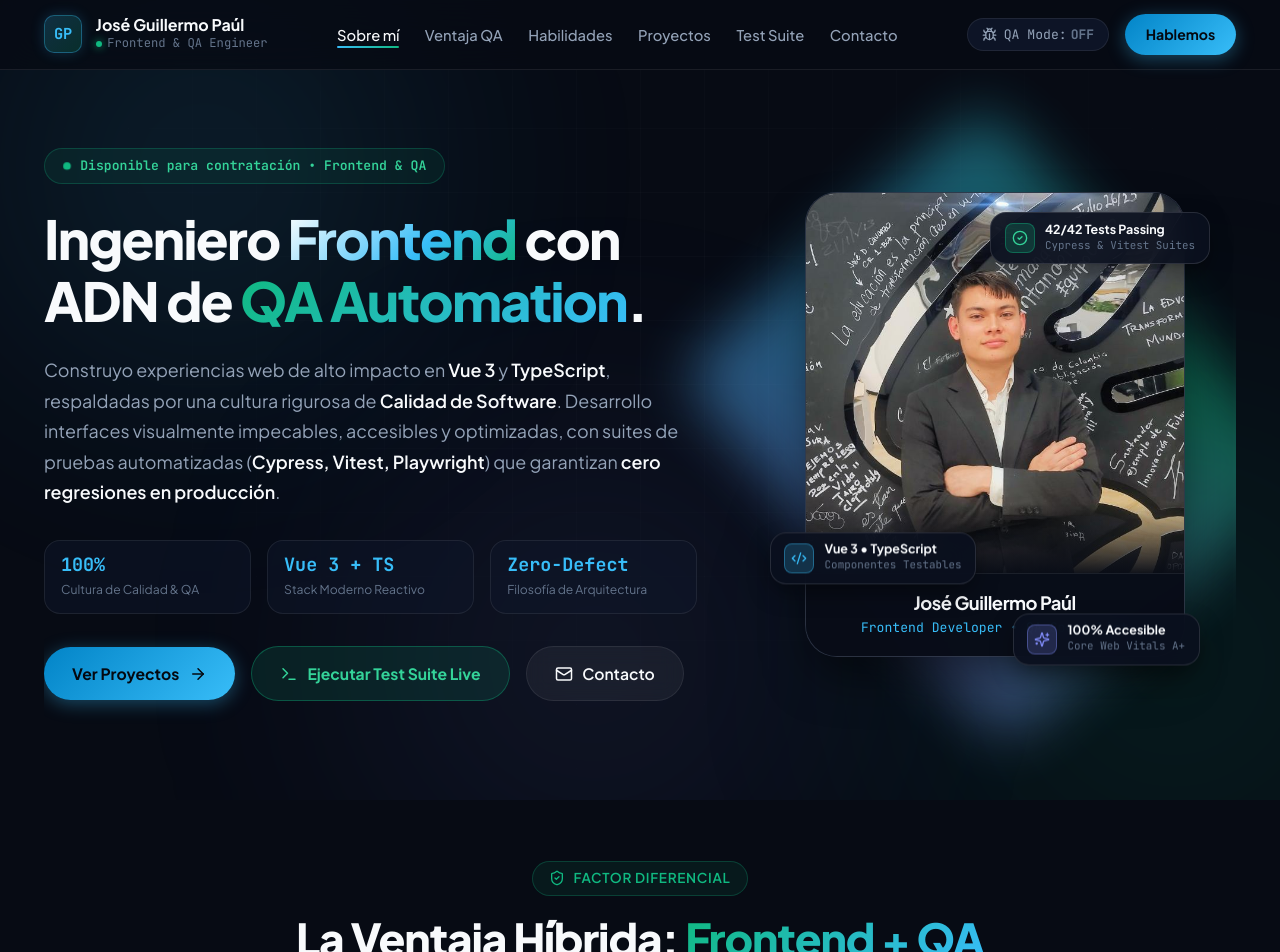
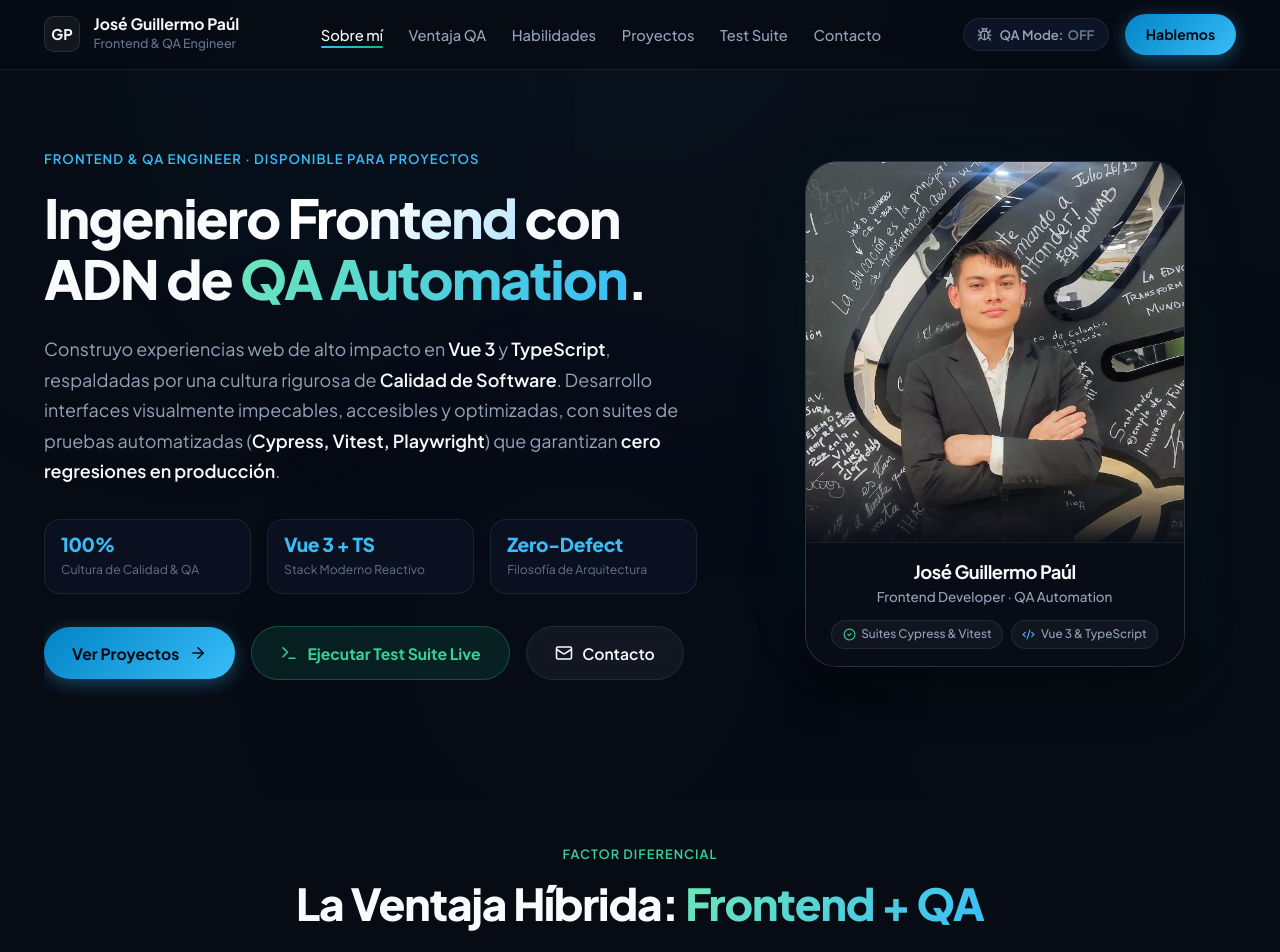
Before and after one commit to Guiller022005/GuillerPorfolio, a Vue app: page / in a window 1280 px wide. Shown: the top 952 px of the page. Built offline with nearby package versions, Linux system fonts and the light colour scheme.

Commit message:
refactor: update UI styling, typography, and portfolio projects showcasing SpinApp

```diff
--- a/src/App.vue
+++ b/src/App.vue
@@ -110,8 +110,8 @@ const currentYear = computed(() => new Date().getFullYear());
   z-index: 999;
   padding: 0.55rem 1.5rem;
   box-shadow: 0 4px 20px rgba(16, 185, 129, 0.35);
-  font-family: var(--font-mono);
-  font-size: 0.8rem;
+  font-family: var(--font-sans);
+  font-size: 0.82rem;
 }
 
 .banner-inner {
@@ -146,6 +146,7 @@ const currentYear = computed(() => new Date().getFullYear());
   padding: 1px 5px;
   border-radius: 4px;
   font-weight: 700;
+  font-family: var(--font-mono);
 }
 
 .banner-actions {
@@ -167,8 +168,8 @@ const currentYear = computed(() => new Date().getFullYear());
   color: #040810;
   padding: 0.2rem 0.6rem;
   border-radius: var(--radius-pill);
-  font-family: var(--font-mono);
-  font-size: 0.72rem;
+  font-family: var(--font-sans);
+  font-size: 0.75rem;
   font-weight: 700;
   cursor: pointer;
 }
@@ -193,7 +194,8 @@ const currentYear = computed(() => new Date().getFullYear());
   color: var(--primary);
   text-decoration: none;
   font-size: 0.84rem;
-  font-family: var(--font-mono);
+  font-family: var(--font-sans);
+  font-weight: 500;
   transition: color var(--transition-fast);
 }
 
--- a/src/components/NavBar.vue
+++ b/src/components/NavBar.vue
@@ -6,10 +6,7 @@
         <span class="brand-monogram">GP</span>
         <div class="brand-info">
           <span class="brand-name">José Guillermo Paúl</span>
-          <span class="brand-role">
-            <span class="status-dot"></span>
-            Frontend & QA Engineer
-          </span>
+          <span class="brand-role">Frontend & QA Engineer</span>
         </div>
       </a>
 
@@ -195,19 +192,19 @@ onUnmounted(() => {
 }
 
 .brand-monogram {
-  width: 38px;
-  height: 38px;
+  width: 36px;
+  height: 36px;
   display: flex;
   align-items: center;
   justify-content: center;
   border-radius: var(--radius-sm);
-  background: linear-gradient(135deg, rgba(56, 189, 248, 0.2), rgba(16, 185, 129, 0.2));
-  border: 1px solid rgba(56, 189, 248, 0.35);
-  font-family: var(--font-mono);
-  font-weight: 800;
-  font-size: 0.95rem;
-  color: var(--primary);
-  box-shadow: 0 0 14px rgba(56, 189, 248, 0.2);
+  background: rgba(255, 255, 255, 0.05);
+  border: 1px solid rgba(255, 255, 255, 0.1);
+  font-family: var(--font-sans);
+  font-weight: 700;
+  font-size: 0.92rem;
+  color: var(--text-main);
+  transition: all var(--transition-smooth);
 }
 
 .brand-info {
@@ -217,32 +214,17 @@ onUnmounted(() => {
 
 .brand-name {
   font-weight: 700;
-  font-size: 1rem;
+  font-size: 0.98rem;
   color: var(--text-main);
   line-height: 1.2;
 }
 
 .brand-role {
-  display: flex;
-  align-items: center;
-  gap: 0.35rem;
-  font-size: 0.76rem;
-  font-family: var(--font-mono);
+  display: block;
+  font-size: 0.78rem;
+  font-family: var(--font-sans);
+  font-weight: 500;
   color: var(--text-muted);
-}
-
-.status-dot {
-  width: 6px;
-  height: 6px;
-  border-radius: 50%;
-  background: var(--accent-qa);
-  box-shadow: 0 0 8px var(--accent-qa);
-  animation: pulseDot 2s infinite ease-in-out;
-}
-
-@keyframes pulseDot {
-  0%, 100% { opacity: 1; transform: scale(1); }
-  50% { opacity: 0.4; transform: scale(0.85); }
 }
 
 /* Nav Links */
@@ -302,7 +284,8 @@ onUnmounted(() => {
   border: 1px solid var(--border-subtle);
   color: var(--text-secondary);
   font-size: 0.82rem;
-  font-family: var(--font-mono);
+  font-family: var(--font-sans);
+  font-weight: 600;
   cursor: pointer;
   transition: all var(--transition-smooth);
   white-space: nowrap;
@@ -421,7 +404,7 @@ onUnmounted(() => {
 
 .mobile-qa-sub {
   font-size: 0.74rem;
-  font-family: var(--font-mono);
+  font-family: var(--font-sans);
   color: var(--text-muted);
 }
 
--- a/src/components/Profile.vue
+++ b/src/components/Profile.vue
@@ -3,11 +3,8 @@
     <div class="hero-grid">
       <!-- Left Column: Copy, Value Prop & CTAs -->
       <div class="hero-content">
-        <!-- Status / Role Pill -->
-        <div class="status-badge" data-testid="hero-status-badge">
-          <span class="pulse-indicator"></span>
-          <span>Disponible para contratación • Frontend & QA</span>
-        </div>
+        <!-- Hero Overline / Kicker -->
+        <span class="hero-kicker" data-testid="hero-kicker">Frontend & QA Engineer · Disponible para proyectos</span>
 
         <!-- Main Heading -->
         <h1 class="hero-title" data-testid="hero-heading">
@@ -75,40 +72,18 @@
 
             <div class="avatar-footer">
               <h2 class="avatar-name">José Guillermo Paúl</h2>
-              <p class="avatar-title">Frontend Developer • QA Specialist</p>
-            </div>
-          </div>
+              <p class="avatar-title">Frontend Developer · QA Automation</p>
 
-          <!-- Floating Badge 1: QA Tests Passing -->
-          <div class="floating-chip chip-top-right" data-testid="hero-chip-qa">
-            <div class="chip-icon-box chip-emerald">
-              <CheckCircle2 :size="16" />
-            </div>
-            <div class="chip-text">
-              <span class="chip-main">42/42 Tests Passing</span>
-              <span class="chip-sub">Cypress & Vitest Suites</span>
-            </div>
-          </div>
-
-          <!-- Floating Badge 2: Tech Stack -->
-          <div class="floating-chip chip-bottom-left" data-testid="hero-chip-tech">
-            <div class="chip-icon-box chip-cyan">
-              <Code2 :size="16" />
-            </div>
-            <div class="chip-text">
-              <span class="chip-main">Vue 3 • TypeScript</span>
-              <span class="chip-sub">Componentes Testables</span>
-            </div>
-          </div>
-
-          <!-- Floating Badge 3: Lighthouse Score -->
-          <div class="floating-chip chip-bottom-right" data-testid="hero-chip-score">
-            <div class="chip-icon-box chip-purple">
-              <Sparkles :size="16" />
-            </div>
-            <div class="chip-text">
-              <span class="chip-main">100% Accesible</span>
-              <span class="chip-sub">Core Web Vitals A+</span>
+              <div class="avatar-tags">
+                <span class="avatar-tag">
+                  <CheckCircle2 :size="13" class="tag-icon-emerald" />
+                  <span>Suites Cypress & Vitest</span>
+                </span>
+                <span class="avatar-tag">
+                  <Code2 :size="13" class="tag-icon-cyan" />
+                  <span>Vue 3 & TypeScript</span>
+                </span>
+              </div>
             </div>
           </div>
         </div>
@@ -118,7 +93,7 @@
 </template>
 
 <script setup lang="ts">
-import { ArrowRight, Terminal, Mail, CheckCircle2, Code2, Sparkles } from 'lucide-vue-next';
+import { ArrowRight, Terminal, Mail, CheckCircle2, Code2 } from 'lucide-vue-next';
 </script>
 
 <style scoped>
@@ -142,34 +117,14 @@ import { ArrowRight, Terminal, Mail, CheckCircle2, Code2, Sparkles } from 'lucid
   gap: 1.5rem;
 }
 
-.status-badge {
+.hero-kicker {
   align-self: flex-start;
-  display: inline-flex;
-  align-items: center;
-  gap: 0.6rem;
-  padding: 0.4rem 1.1rem;
-  border-radius: var(--radius-pill);
-  background: rgba(16, 185, 129, 0.08);
-  border: 1px solid rgba(16, 185, 129, 0.25);
-  color: var(--accent-qa-light);
   font-size: 0.82rem;
   font-weight: 600;
-  font-family: var(--font-mono);
-}
-
-.pulse-indicator {
-  width: 8px;
-  height: 8px;
-  border-radius: 50%;
-  background: var(--accent-qa);
-  box-shadow: 0 0 10px var(--accent-qa);
-  animation: pulse 1.8s infinite;
-}
-
-@keyframes pulse {
-  0% { transform: scale(0.95); box-shadow: 0 0 0 0 rgba(16, 185, 129, 0.7); }
-  70% { transform: scale(1); box-shadow: 0 0 0 8px rgba(16, 185, 129, 0); }
-  100% { transform: scale(0.95); box-shadow: 0 0 0 0 rgba(16, 185, 129, 0); }
+  letter-spacing: 0.08em;
+  text-transform: uppercase;
+  color: var(--primary);
+  margin-bottom: -0.4rem;
 }
 
 .hero-title {
@@ -215,11 +170,12 @@ import { ArrowRight, Terminal, Mail, CheckCircle2, Code2, Sparkles } from 'lucid
 }
 
 .stat-number {
-  font-family: var(--font-mono);
-  font-size: 1.15rem;
-  font-weight: 700;
+  font-family: var(--font-sans);
+  font-size: 1.2rem;
+  font-weight: 800;
   color: var(--primary);
   line-height: 1.2;
+  letter-spacing: -0.02em;
 }
 
 .stat-label {
@@ -252,18 +208,12 @@ import { ArrowRight, Terminal, Mail, CheckCircle2, Code2, Sparkles } from 'lucid
 
 .avatar-aura {
   position: absolute;
-  inset: -15px;
-  background: conic-gradient(from 180deg at 50% 50%, #38BDF8 0deg, #10B981 120deg, #818CF8 240deg, #38BDF8 360deg);
+  inset: -12px;
+  background: radial-gradient(circle, rgba(56, 189, 248, 0.18) 0%, rgba(16, 185, 129, 0.1) 70%, transparent 100%);
   border-radius: var(--radius-xl);
-  filter: blur(28px);
-  opacity: 0.45;
+  filter: blur(32px);
+  opacity: 0.6;
   z-index: 1;
-  animation: rotateAura 18s linear infinite;
-}
-
-@keyframes rotateAura {
-  from { transform: rotate(0deg); }
-  to { transform: rotate(360deg); }
 }
 
 .avatar-glass-card {
@@ -329,95 +279,40 @@ import { ArrowRight, Terminal, Mail, CheckCircle2, Code2, Sparkles } from 'lucid
 }
 
 .avatar-title {
-  font-size: 0.82rem;
-  color: var(--primary);
-  font-family: var(--font-mono);
+  font-size: 0.84rem;
+  color: var(--text-secondary);
+  font-weight: 500;
+  font-family: var(--font-sans);
   margin-top: 0.2rem;
+  margin-bottom: 0.75rem;
 }
 
-/* Floating Badges */
-.floating-chip {
-  position: absolute;
-  z-index: 4;
-  background: rgba(10, 16, 30, 0.9);
-  backdrop-filter: blur(14px);
-  -webkit-backdrop-filter: blur(14px);
-  border: 1px solid rgba(255, 255, 255, 0.12);
-  border-radius: var(--radius-md);
-  padding: 0.55rem 0.85rem;
+.avatar-tags {
   display: flex;
-  align-items: center;
-  gap: 0.65rem;
-  box-shadow: 0 10px 25px -5px rgba(0, 0, 0, 0.5);
-  animation: floatChip 5s infinite ease-in-out alternate;
+  gap: 0.5rem;
+  justify-content: center;
+  flex-wrap: wrap;
 }
 
-.chip-top-right {
-  top: 20px;
-  right: -25px;
-  animation-delay: 0s;
+.avatar-tag {
+  display: inline-flex;
+  align-items: center;
+  gap: 0.35rem;
+  padding: 0.25rem 0.65rem;
+  border-radius: var(--radius-pill);
+  background: rgba(255, 255, 255, 0.04);
+  border: 1px solid var(--border-subtle);
+  font-size: 0.74rem;
+  font-weight: 500;
+  color: var(--text-secondary);
 }
 
-.chip-bottom-left {
-  bottom: 70px;
-  left: -35px;
-  animation-delay: -2s;
+.tag-icon-emerald {
+  color: #34D399;
 }
 
-.chip-bottom-right {
-  bottom: -15px;
-  right: -15px;
-  animation-delay: -3.5s;
-}
-
-@keyframes floatChip {
-  0% { transform: translateY(0); }
-  100% { transform: translateY(-8px); }
-}
-
-.chip-icon-box {
-  width: 30px;
-  height: 30px;
-  border-radius: 8px;
-  display: flex;
-  align-items: center;
-  justify-content: center;
-}
-
-.chip-emerald {
-  background: rgba(16, 185, 129, 0.2);
-  color: var(--accent-qa-light);
-  border: 1px solid rgba(16, 185, 129, 0.4);
-}
-
-.chip-cyan {
-  background: rgba(56, 189, 248, 0.2);
-  color: var(--primary);
-  border: 1px solid rgba(56, 189, 248, 0.4);
-}
-
-.chip-purple {
-  background: rgba(129, 140, 248, 0.2);
-  color: var(--accent-purple);
-  border: 1px solid rgba(129, 140, 248, 0.4);
-}
-
-.chip-text {
-  display: flex;
-  flex-direction: column;
-}
-
-.chip-main {
-  font-size: 0.78rem;
-  font-weight: 700;
-  color: var(--text-main);
-  line-height: 1.2;
-}
-
-.chip-sub {
-  font-size: 0.68rem;
-  color: var(--text-muted);
-  font-family: var(--font-mono);
+.tag-icon-cyan {
+  color: #38BDF8;
 }
 
 /* Responsive */
@@ -432,7 +327,7 @@ import { ArrowRight, Terminal, Mail, CheckCircle2, Code2, Sparkles } from 'lucid
     align-items: center;
   }
 
-  .status-badge {
+  .hero-kicker {
     align-self: center;
   }
 
@@ -452,14 +347,6 @@ import { ArrowRight, Terminal, Mail, CheckCircle2, Code2, Sparkles } from 'lucid
   .image-frame {
     height: 320px;
   }
-
-  .chip-top-right {
-    right: -10px;
-  }
-
-  .chip-bottom-left {
-    left: -10px;
-  }
 }
 
 @media (max-width: 640px) {
@@ -475,20 +362,5 @@ import { ArrowRight, Terminal, Mail, CheckCircle2, Code2, Sparkles } from 'lucid
   .hero-actions a {
     width: 100%;
   }
-
-  .chip-top-right,
-  .chip-bottom-left,
-  .chip-bottom-right {
-    position: static;
-    margin-top: 0.5rem;
-    animation: none;
-    width: 100%;
-  }
-
-  .avatar-card-wrapper {
-    display: flex;
-    flex-direction: column;
-    gap: 0.5rem;
-  }
 }
 </style>
--- a/src/components/Projects.vue
+++ b/src/components/Projects.vue
@@ -2,10 +2,7 @@
   <section id="projects" class="projects-section" data-testid="projects-section">
     <!-- Header -->
     <div class="section-header">
-      <div class="section-pill" data-testid="projects-pill">
-        <Layers :size="16" />
-        <span>Portafolio de Trabajo</span>
-      </div>
+      <span class="section-kicker" data-testid="projects-kicker">Portafolio de Trabajo</span>
       <h2 class="section-title">
         Proyectos <span class="gradient-text">Destacados</span>
       </h2>
@@ -114,10 +111,10 @@
 
 <script setup lang="ts">
 import { ref, computed } from 'vue';
-import { Layers, ExternalLink, Github, ShieldCheck } from 'lucide-vue-next';
+import { ExternalLink, Github, ShieldCheck } from 'lucide-vue-next';
 
 // Assets
-import cine from '../assets/cine.png';
+import spinAppPng from '../assets/spinApp.png';
 import ecomercePng from '../assets/ecomerce.png';
 import spaceXPng from '../assets/spaceX.png';
 import foodSitePng from '../assets/foodSite.png';
@@ -146,23 +143,22 @@ const activeFilter = ref<ProjectCategory>('all');
 
 const filters: FilterItem[] = [
   { id: 'all', label: 'Todos los Proyectos' },
-  { id: 'frontend', label: 'Frontend Interactivo' },
+  { id: 'frontend', label: 'Frontend & Web Apps' },
   { id: 'fullstack', label: 'E-Commerce & Gestión' },
   { id: 'api', label: 'APIs & Datos Reactivos' }
 ];
 
 const projects = ref<Project[]>([
   {
-    id: 'cine-campus',
-    title: 'Plataforma de Cine (CineCampus)',
+    id: 'spinapp-tournament',
+    title: 'SpinApp — Gestión & Arbitraje de Tenis de Mesa',
     category: 'frontend',
-    categoryName: 'Frontend App',
-    description: 'Aplicación web interactiva para visualización de cartelera, selección dinámica de horarios y simulación de reservas cinematográficas en tiempo real.',
-    qaHighlight: 'Validación exhaustiva de formularios de reserva, manejo de estados asíncronos y pruebas de responsividad en múltiples dispositivos.',
-    image: cine,
-    url: 'https://github.com/Guiller022005/CineCampus',
-    githubUrl: 'https://github.com/Guiller022005/CineCampus',
-    tags: ['JavaScript', 'HTML5 / CSS3', 'Responsive UI', 'State Flow']
+    categoryName: 'Web App Oficial',
+    description: 'Plataforma integral para gestión y arbitraje en tiempo real de torneos de tenis de mesa reglamentarios (estándar ITTF). Incluye control de partidos en vivo, cuadros de eliminatorias y tabla dinámica de posiciones.',
+    qaHighlight: 'Lógica matemática de desempate y rotación de saques blindada contra fallos, autenticación robusta y diseño optimizado para dispositivos de arbitraje.',
+    image: spinAppPng,
+    url: 'https://spinapptorneo.web.app',
+    tags: ['Vue 3', 'TypeScript', 'Firebase / Firestore', 'Tailwind CSS', 'Vite']
   },
   {
     id: 'ecommerce-platform',
@@ -318,13 +314,13 @@ const filteredProjects = computed(() => {
   position: absolute;
   top: 12px;
   left: 12px;
-  background: rgba(8, 12, 22, 0.85);
+  background: rgba(8, 12, 22, 0.88);
   backdrop-filter: blur(8px);
-  border: 1px solid rgba(255, 255, 255, 0.1);
+  border: 1px solid rgba(255, 255, 255, 0.12);
   padding: 0.25rem 0.65rem;
   border-radius: var(--radius-pill);
-  font-size: 0.72rem;
-  font-family: var(--font-mono);
+  font-size: 0.74rem;
+  font-weight: 600;
   color: var(--primary-light);
 }
 
@@ -344,12 +340,12 @@ const filteredProjects = computed(() => {
 }
 
 .tag-item {
-  font-family: var(--font-mono);
-  font-size: 0.72rem;
+  font-size: 0.74rem;
+  font-weight: 500;
   background: rgba(255, 255, 255, 0.05);
   border: 1px solid var(--border-subtle);
   color: var(--text-secondary);
-  padding: 0.2rem 0.55rem;
+  padding: 0.2rem 0.6rem;
   border-radius: var(--radius-xs);
 }
 
@@ -380,9 +376,8 @@ const filteredProjects = computed(() => {
   display: flex;
   align-items: center;
   gap: 0.4rem;
-  font-size: 0.76rem;
+  font-size: 0.78rem;
   font-weight: 700;
-  font-family: var(--font-mono);
   color: var(--accent-qa-light);
   margin-bottom: 0.3rem;
 }
--- a/src/components/QaAdvantage.vue
+++ b/src/components/QaAdvantage.vue
@@ -2,10 +2,7 @@
   <section id="qa-advantage" class="qa-advantage-section" data-testid="qa-advantage-section">
     <!-- Header -->
     <div class="section-header">
-      <div class="section-pill qa-pill" data-testid="qa-section-pill">
-        <ShieldCheck :size="16" />
-        <span>Factor Diferencial</span>
-      </div>
+      <span class="section-kicker qa-kicker" data-testid="qa-section-kicker">Factor Diferencial</span>
       <h2 class="section-title">
         La Ventaja Híbrida: <span class="gradient-text-qa">Frontend + QA</span>
       </h2>
@@ -240,7 +237,8 @@ const comparisons = [
 }
 
 .pillar-tag {
-  font-family: var(--font-mono);
+  font-family: var(--font-sans);
+  font-weight: 500;
   font-size: 0.76rem;
   color: var(--text-muted);
   background: rgba(255, 255, 255, 0.04);
@@ -272,7 +270,8 @@ const comparisons = [
 }
 
 .tool-badge {
-  font-family: var(--font-mono);
+  font-family: var(--font-sans);
+  font-weight: 500;
   font-size: 0.76rem;
   padding: 0.25rem 0.65rem;
   border-radius: var(--radius-xs);
@@ -428,8 +427,8 @@ const comparisons = [
 }
 
 .mobile-comp-badge {
-  font-family: var(--font-mono);
-  font-size: 0.7rem;
+  font-family: var(--font-sans);
+  font-size: 0.72rem;
   font-weight: 700;
   text-transform: uppercase;
   letter-spacing: 0.04em;
--- a/src/style.css
+++ b/src/style.css
@@ -96,54 +96,52 @@ body {
 .ambient-orb {
   position: absolute;
   border-radius: 50%;
-  filter: blur(120px);
-  opacity: 0.45;
-  transition: transform 10s ease-in-out;
-  animation: orbFloat 22s infinite alternate ease-in-out;
+  filter: blur(140px);
+  opacity: 0.22;
+  transition: transform 12s ease-in-out;
+  animation: orbFloat 28s infinite alternate ease-in-out;
 }
 
 .ambient-orb-1 {
-  width: 550px;
-  height: 550px;
-  background: radial-gradient(circle, rgba(56, 189, 248, 0.35) 0%, rgba(14, 165, 233, 0.05) 70%, transparent 100%);
-  top: -150px;
-  left: -100px;
+  width: 520px;
+  height: 520px;
+  background: radial-gradient(circle, rgba(56, 189, 248, 0.28) 0%, rgba(14, 165, 233, 0.03) 70%, transparent 100%);
+  top: -160px;
+  left: -80px;
 }
 
 .ambient-orb-2 {
-  width: 650px;
-  height: 650px;
-  background: radial-gradient(circle, rgba(16, 185, 129, 0.28) 0%, rgba(5, 150, 105, 0.04) 70%, transparent 100%);
-  top: 35%;
-  right: -180px;
-  animation-duration: 26s;
-  animation-delay: -5s;
+  width: 600px;
+  height: 600px;
+  background: radial-gradient(circle, rgba(16, 185, 129, 0.2) 0%, rgba(5, 150, 105, 0.02) 70%, transparent 100%);
+  top: 38%;
+  right: -160px;
+  animation-duration: 32s;
+  animation-delay: -6s;
 }
 
 .ambient-orb-3 {
-  width: 600px;
-  height: 600px;
-  background: radial-gradient(circle, rgba(129, 140, 248, 0.25) 0%, rgba(99, 102, 241, 0.04) 70%, transparent 100%);
-  bottom: -100px;
-  left: 20%;
-  animation-duration: 30s;
-  animation-delay: -10s;
+  width: 540px;
+  height: 540px;
+  background: radial-gradient(circle, rgba(99, 102, 241, 0.18) 0%, rgba(79, 70, 229, 0.02) 70%, transparent 100%);
+  bottom: -80px;
+  left: 22%;
+  animation-duration: 35s;
+  animation-delay: -12s;
 }
 
 .ambient-grid {
   position: absolute;
   inset: 0;
   background-image:
-    linear-gradient(to right, rgba(255, 255, 255, 0.02) 1px, transparent 1px),
-    linear-gradient(to bottom, rgba(255, 255, 255, 0.02) 1px, transparent 1px);
-  background-size: 64px 64px;
-  mask-image: radial-gradient(ellipse at 50% 30%, rgba(0, 0, 0, 1) 0%, transparent 80%);
+    radial-gradient(circle at 50% 0%, rgba(56, 189, 248, 0.04) 0%, transparent 60%);
+  pointer-events: none;
 }
 
 @keyframes orbFloat {
   0% { transform: translate(0, 0) scale(1); }
-  50% { transform: translate(40px, 60px) scale(1.08); }
-  100% { transform: translate(-30px, -40px) scale(0.95); }
+  50% { transform: translate(30px, 45px) scale(1.05); }
+  100% { transform: translate(-25px, -30px) scale(0.96); }
 }
 
 /* Custom Scrollbar */
@@ -193,14 +191,14 @@ h1, h2, h3, h4, h5, h6 {
 }
 
 .gradient-text {
-  background: linear-gradient(135deg, #FFFFFF 0%, #38BDF8 60%, #10B981 100%);
+  background: linear-gradient(135deg, #FFFFFF 30%, #BAE6FD 100%);
   -webkit-background-clip: text;
   -webkit-text-fill-color: transparent;
   display: inline-block;
 }
 
 .gradient-text-qa {
-  background: linear-gradient(135deg, #10B981 0%, #38BDF8 100%);
+  background: linear-gradient(135deg, #6EE7B7 0%, #38BDF8 100%);
   -webkit-background-clip: text;
   -webkit-text-fill-color: transparent;
   display: inline-block;
@@ -213,26 +211,23 @@ h1, h2, h3, h4, h5, h6 {
   margin: 0 auto 3.5rem;
 }
 
-.section-pill {
-  display: inline-flex;
-  align-items: center;
-  gap: 0.5rem;
-  padding: 0.35rem 1rem;
-  border-radius: var(--radius-pill);
-  background: rgba(56, 189, 248, 0.08);
-  border: 1px solid rgba(56, 189, 248, 0.2);
+.section-kicker, .section-pill {
+  display: inline-block;
+  font-size: 0.8rem;
+  font-weight: 600;
+  text-transform: uppercase;
+  letter-spacing: 0.08em;
   color: var(--primary);
-  font-size: 0.85rem;
-  font-weight: 600;
-  letter-spacing: 0.05em;
-  text-transform: uppercase;
-  margin-bottom: 1rem;
+  margin-bottom: 0.75rem;
+  background: none;
+  border: none;
+  padding: 0;
 }
 
-.section-pill.qa-pill {
-  background: rgba(16, 185, 129, 0.08);
-  border-color: rgba(16, 185, 129, 0.25);
-  color: var(--accent-qa);
+.section-kicker.qa-kicker, .section-pill.qa-pill {
+  color: var(--accent-qa-light);
+  background: none;
+  border: none;
 }
 
 .section-title {
@@ -408,19 +403,21 @@ footer {
 }
 
 .footer-tag {
-  font-size: 0.8rem;
-  font-family: var(--font-mono);
+  font-size: 0.82rem;
+  font-family: var(--font-sans);
+  font-weight: 500;
   color: var(--text-muted);
   display: flex;
   align-items: center;
-  gap: 0.35rem;
+  gap: 0.4rem;
 }
 
 .footer-tag .dot {
-  width: 6px;
-  height: 6px;
+  width: 5px;
+  height: 5px;
   border-radius: 50%;
-  background: var(--accent-qa);
+  background: var(--text-muted);
+  opacity: 0.7;
 }
 
 .footer-copy {
--- a/vite.config.ts
+++ b/vite.config.ts
@@ -5,6 +5,6 @@ import vue from '@vitejs/plugin-vue';
 
 // https://vite.dev/config/
 export default defineConfig({
-  base: 'https://guiller022005.github.io/GuillerPorfolio/',
+  base: './',
   plugins: [vue()],
 })
```
Also changed, not shown: src/components/Contact.vue (+6 -6 lines), src/components/Skills.vue (+11 -12 lines), src/components/TestRunnerWidget.vue (+8 -11 lines), src/assets/spinApp.png (added).
